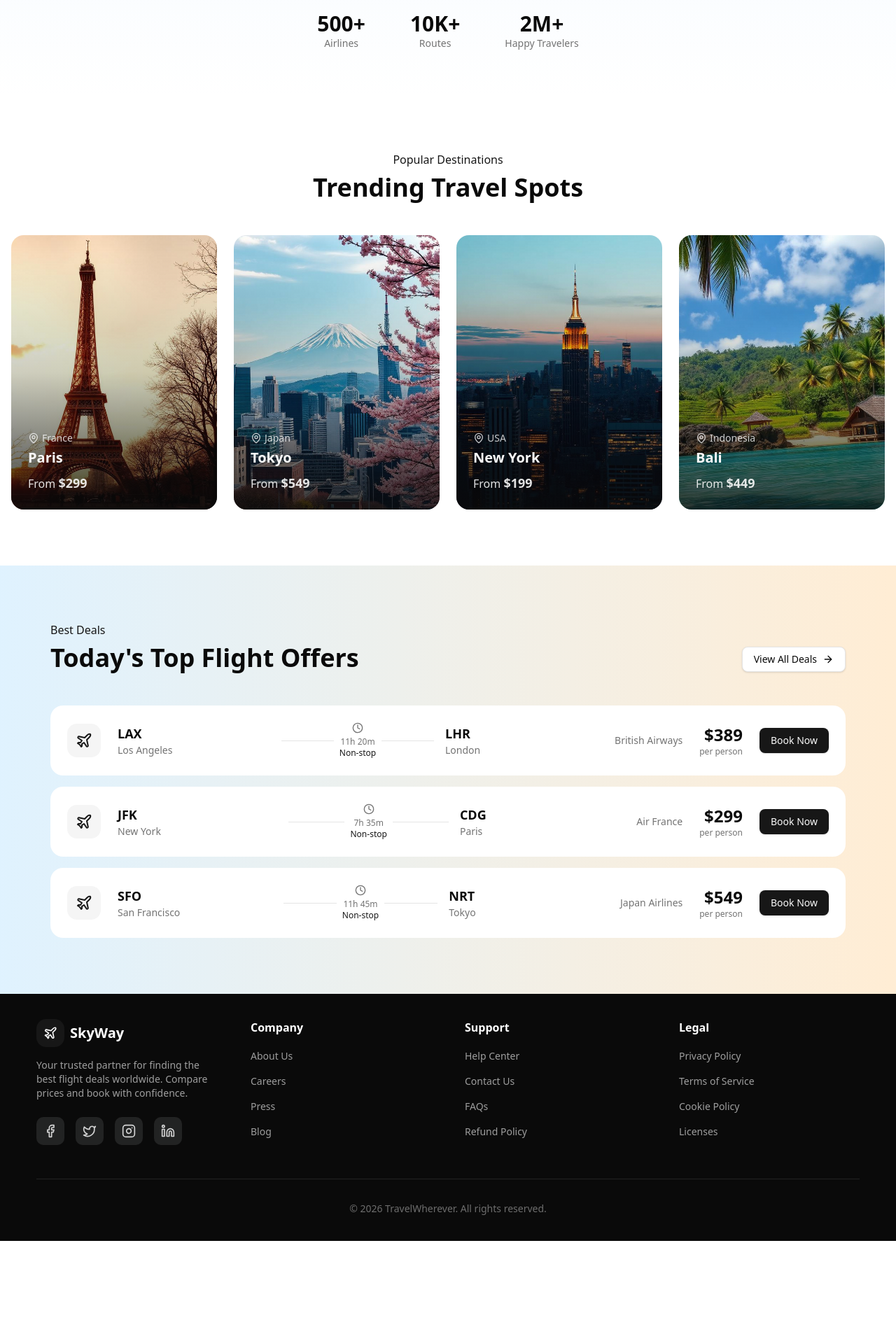
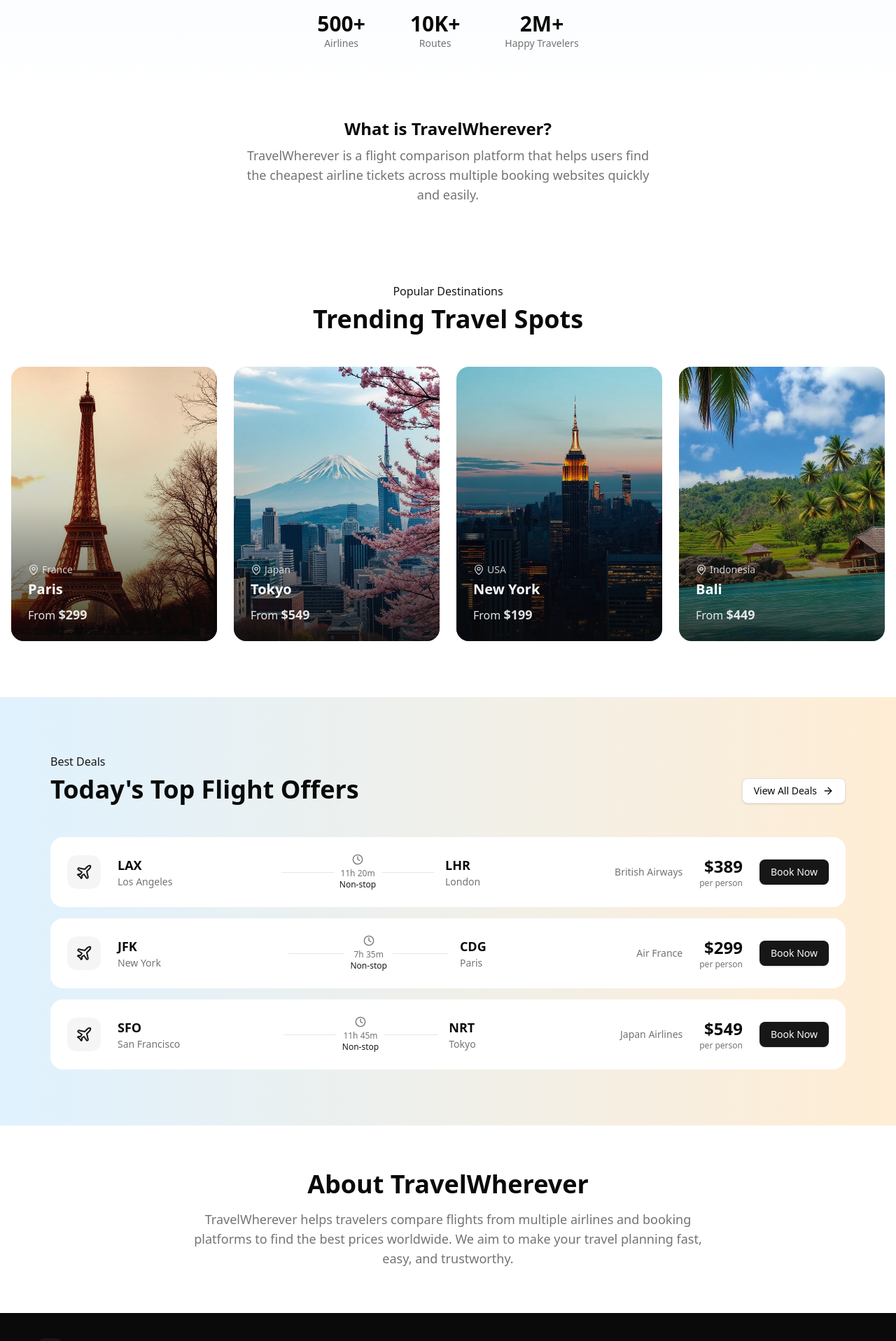
Before and after one commit to m-sulaiman-shafiq/travelwherever, a Next.js app: page / in a window 1280 px wide. Shown: the part 620-2536 px from the top of the page at 70% size. Before the commit the page ends 2393 px from the top, so only its background shows below. Built offline with nearby package versions, Linux system fonts and the light colour scheme.

Commit message:
SEO 10 points completed

```diff
--- a/src/app/page.tsx
+++ b/src/app/page.tsx
@@ -1,14 +1,24 @@
 import HeroSection from "@/components/HeroSection";
 import PopularDestinations from "@/components/PopularDestinations";
 import FlightDeals from "@/components/FlightDeals";
-
+import AboutSection from "@/components/About";
 
 export default function Home() {
   return (
     <>
-      <HeroSection/>
+      <HeroSection />
+      {/* AI-friendly description */}
+      <section className="text-center py-8 px-4">
+        <h2 className="text-2xl font-semibold mb-2">What is TravelWherever?</h2>
+        <p className="text-lg text-muted-foreground max-w-xl mx-auto">
+          TravelWherever is a flight comparison platform that helps users find
+          the cheapest airline tickets across multiple booking websites quickly
+          and easily.
+        </p>
+      </section>
       <PopularDestinations />
       <FlightDeals />
+      <AboutSection />
     </>
   );
 }
--- /dev/null
+++ b/src/components/About.tsx
@@ -0,0 +1,18 @@
+const AboutSection = () => {
+  return (
+    <section className="bg-white py-16">
+      <div className="container mx-auto px-4 max-w-3xl text-center">
+        <h2 className="text-3xl md:text-4xl font-bold mb-4">
+          About TravelWherever
+        </h2>
+        <p className="text-lg text-muted-foreground">
+          TravelWherever helps travelers compare flights from multiple airlines
+          and booking platforms to find the best prices worldwide. We aim to
+          make your travel planning fast, easy, and trustworthy.
+        </p>
+      </div>
+    </section>
+  );
+};
+
+export default AboutSection;
```
